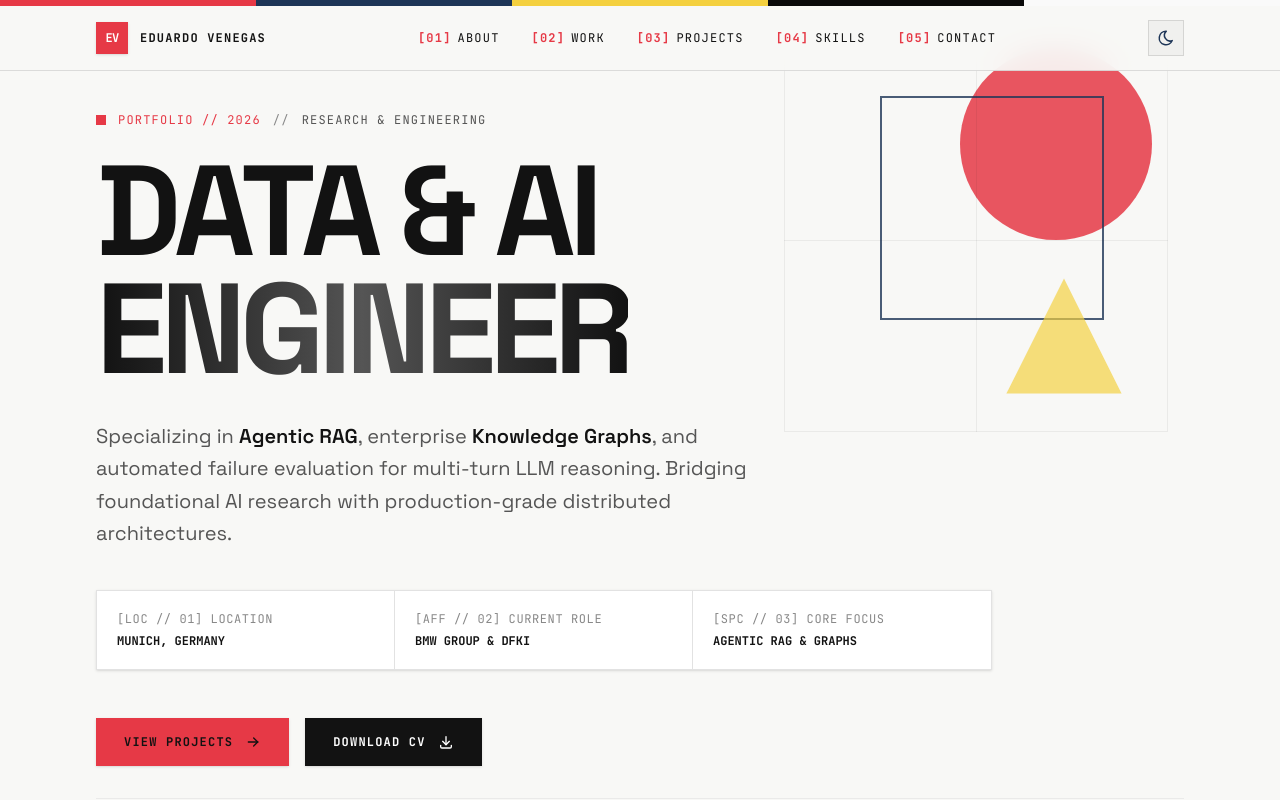
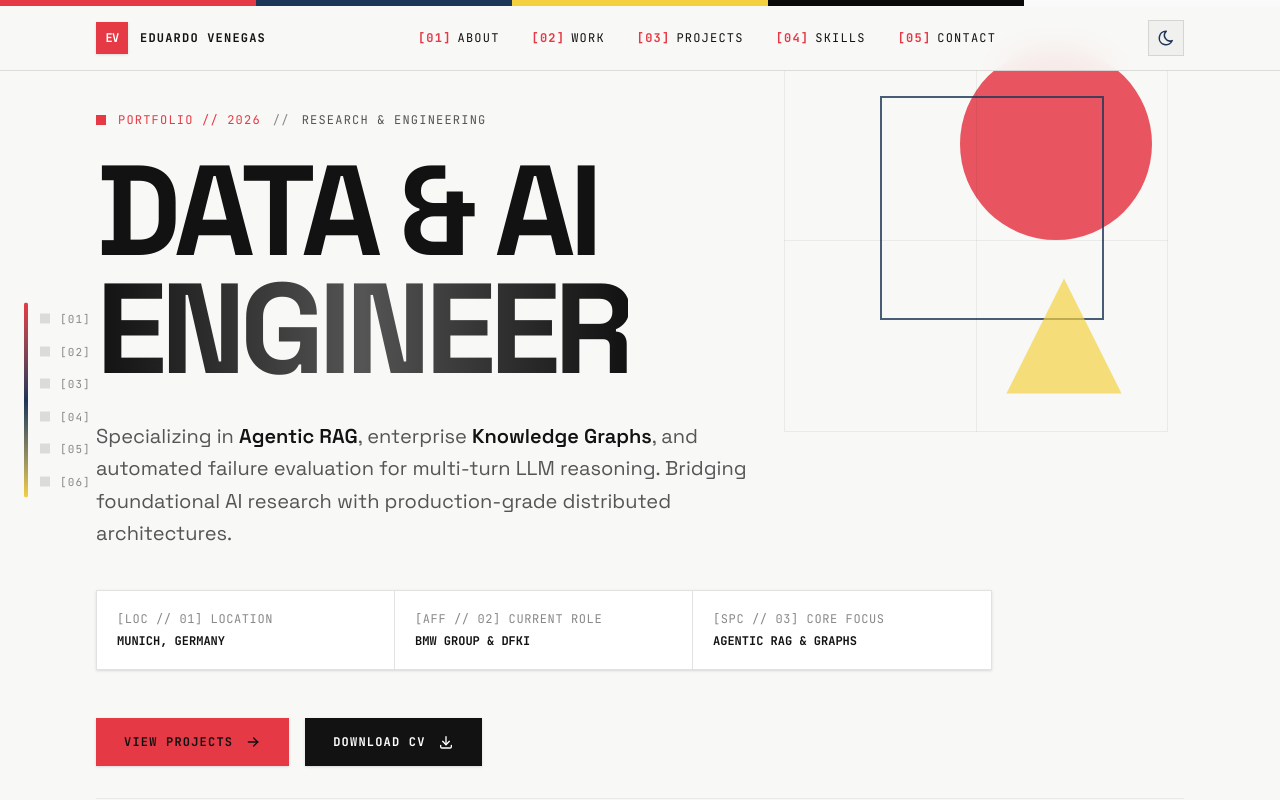
Before and after one commit to LaloVene/react-portfolio, a React (Vite) app: page / in a window 1280 px wide. Shown: the top 800 px of the page. Built offline with nearby package versions, Linux system fonts and the light colour scheme.

Commit message:
avigation bar

```diff
--- /dev/null
+++ b/src/components/TableOfContents.tsx
@@ -0,0 +1,140 @@
+import React, { useEffect, useState } from "react";
+import { motion, useScroll, useSpring } from "framer-motion";
+
+interface SectionItem {
+  id: string;
+  num: string;
+  label: string;
+}
+
+const SECTIONS: SectionItem[] = [
+  { id: "about", num: "01", label: "ABOUT" },
+  { id: "experience", num: "02", label: "EXPERIENCE" },
+  { id: "projects", num: "03", label: "PROJECTS" },
+  { id: "skills", num: "04", label: "SKILLS" },
+  { id: "certificates", num: "05", label: "ACCREDITATIONS" },
+  { id: "contact", num: "06", label: "CONTACT" },
+];
+
+export function TableOfContents() {
+  const [activeSection, setActiveSection] = useState<string>("");
+  const { scrollYProgress } = useScroll();
+  const scaleY = useSpring(scrollYProgress, {
+    stiffness: 100,
+    damping: 30,
+    restDelta: 0.001,
+  });
+
+  useEffect(() => {
+    const handleScroll = () => {
+      const scrollPosition = window.scrollY + window.innerHeight * 0.35;
+
+      // Find the active section based on current scroll position
+      let current = "";
+      for (const section of SECTIONS) {
+        const el = document.getElementById(section.id);
+        if (el) {
+          const top = el.offsetTop;
+          const height = el.offsetHeight;
+          if (scrollPosition >= top && scrollPosition < top + height) {
+            current = section.id;
+            break;
+          }
+        }
+      }
+
+      // If scrolled near top
+      if (window.scrollY < 300) {
+        current = "";
+      } else if (
+        window.innerHeight + window.scrollY >=
+        document.documentElement.scrollHeight - 100
+      ) {
+        current = "contact";
+      }
+
+      setActiveSection(current);
+    };
+
+    window.addEventListener("scroll", handleScroll, { passive: true });
+    handleScroll();
+
+    return () => window.removeEventListener("scroll", handleScroll);
+  }, []);
+
+  const scrollToSection = (id: string) => {
+    const el = document.getElementById(id);
+    if (el) {
+      el.scrollIntoView({ behavior: "smooth" });
+    }
+  };
+
+  return (
+    <aside
+      aria-label="Table of contents"
+      className="hidden xl:flex fixed left-6 2xl:left-10 top-1/2 -translate-y-1/2 z-40 flex-col items-start select-none"
+    >
+      {/* Bauhaus Structural Rail */}
+      <div className="relative flex items-stretch gap-3">
+        {/* Progress Track Line */}
+        <div className="relative w-1 bg-[var(--border-subtle)] rounded-full overflow-hidden flex flex-col justify-start">
+          {/* Animated Progress Fill */}
+          <motion.div
+            style={{ scaleY, originY: 0 }}
+            className="absolute top-0 left-0 right-0 w-full h-full bg-gradient-to-b from-[#E63946] via-[#1D3557] to-[#F4D03F]"
+          />
+        </div>
+
+        {/* Section Markers */}
+        <nav className="flex flex-col gap-4 py-2" aria-label="Page Sections">
+          {SECTIONS.map((sec) => {
+            const isActive = activeSection === sec.id;
+
+            return (
+              <button
+                key={sec.id}
+                type="button"
+                onClick={() => scrollToSection(sec.id)}
+                className="group flex items-center gap-2.5 text-left cursor-pointer focus:outline-none transition-all duration-200"
+                aria-current={isActive ? "location" : undefined}
+              >
+                {/* Square Bauhaus Indicator */}
+                <div
+                  className={`w-2.5 h-2.5 transition-all duration-200 ${
+                    isActive
+                      ? "bg-[#E63946] scale-125 shadow-[0_0_10px_rgba(230,57,70,0.5)]"
+                      : "bg-[var(--border-primary)] group-hover:bg-[#1D3557] group-hover:scale-110"
+                  }`}
+                />
+
+                {/* Section Number & Label */}
+                <div className="flex items-center gap-1.5 font-mono text-[11px] tracking-widest uppercase transition-colors duration-200">
+                  <span
+                    className={`transition-colors ${
+                      isActive
+                        ? "text-[#E63946] font-bold"
+                        : "text-[var(--text-muted)] group-hover:text-[var(--text-primary)]"
+                    }`}
+                  >
+                    [{sec.num}]
+                  </span>
+                  <span
+                    className={`transition-all duration-200 ${
+                      isActive
+                        ? "text-[var(--text-primary)] font-bold translate-x-0.5"
+                        : "text-[var(--text-muted)] group-hover:text-[var(--text-secondary)] opacity-0 group-hover:opacity-100 -translate-x-1 group-hover:translate-x-0"
+                    }`}
+                  >
+                    {sec.label}
+                  </span>
+                </div>
+              </button>
+            );
+          })}
+        </nav>
+      </div>
+    </aside>
+  );
+}
+
+export default TableOfContents;
--- a/src/pages/Home.tsx
+++ b/src/pages/Home.tsx
@@ -1,6 +1,7 @@
 import React from "react";
 import { ThemeProvider } from "../context/ThemeContext";
 import Header from "../components/Header";
+import TableOfContents from "../components/TableOfContents";
 import Hero from "../components/Hero";
 import About from "../components/About";
 import Experience from "../components/Experience";
@@ -14,6 +15,7 @@ export default function Home() {
     <ThemeProvider>
       <div className="min-h-screen bg-[var(--bg-primary)] text-[var(--text-primary)] selection:bg-[#E63946] selection:text-white relative transition-colors duration-250">
         <Header />
+        <TableOfContents />
         <main>
           <Hero />
           <About id="about" number="01" title="ABOUT" />
```
